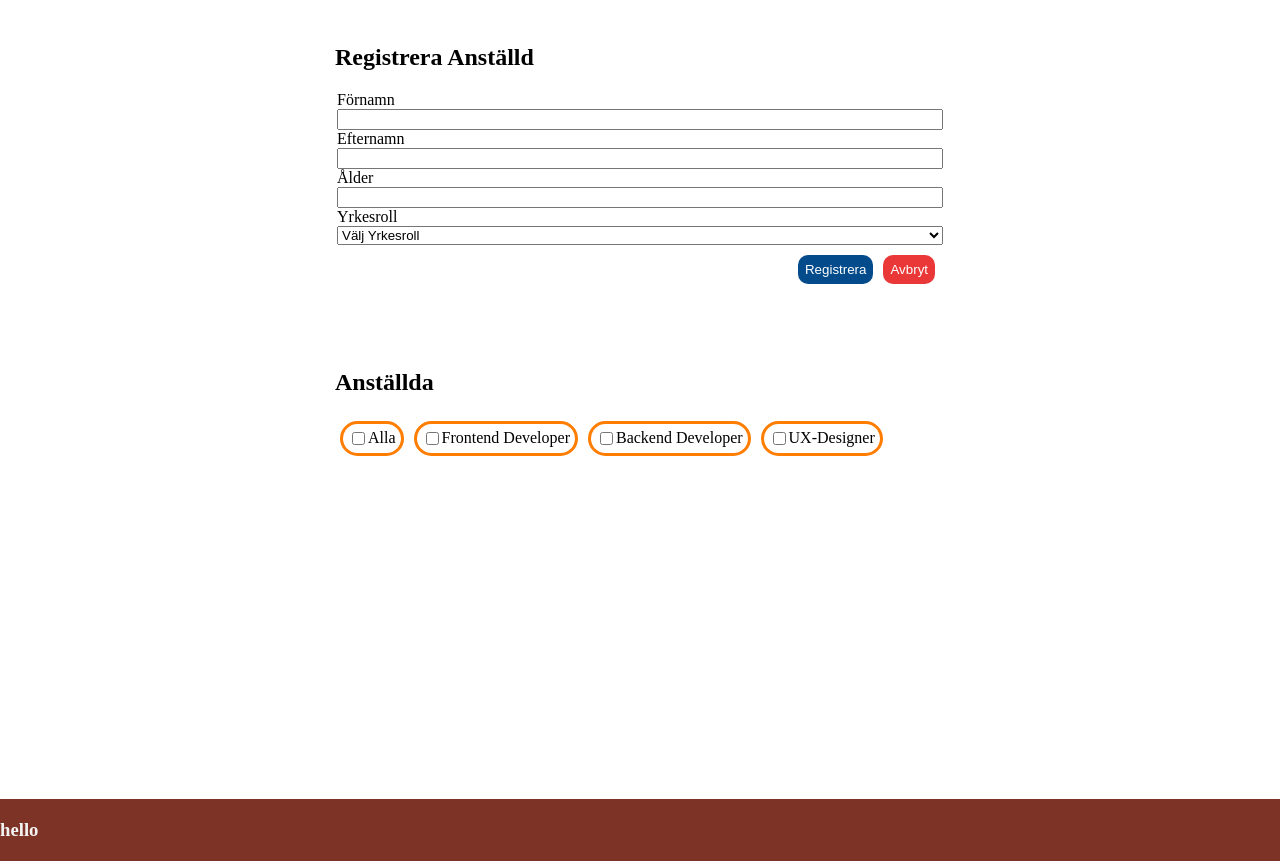
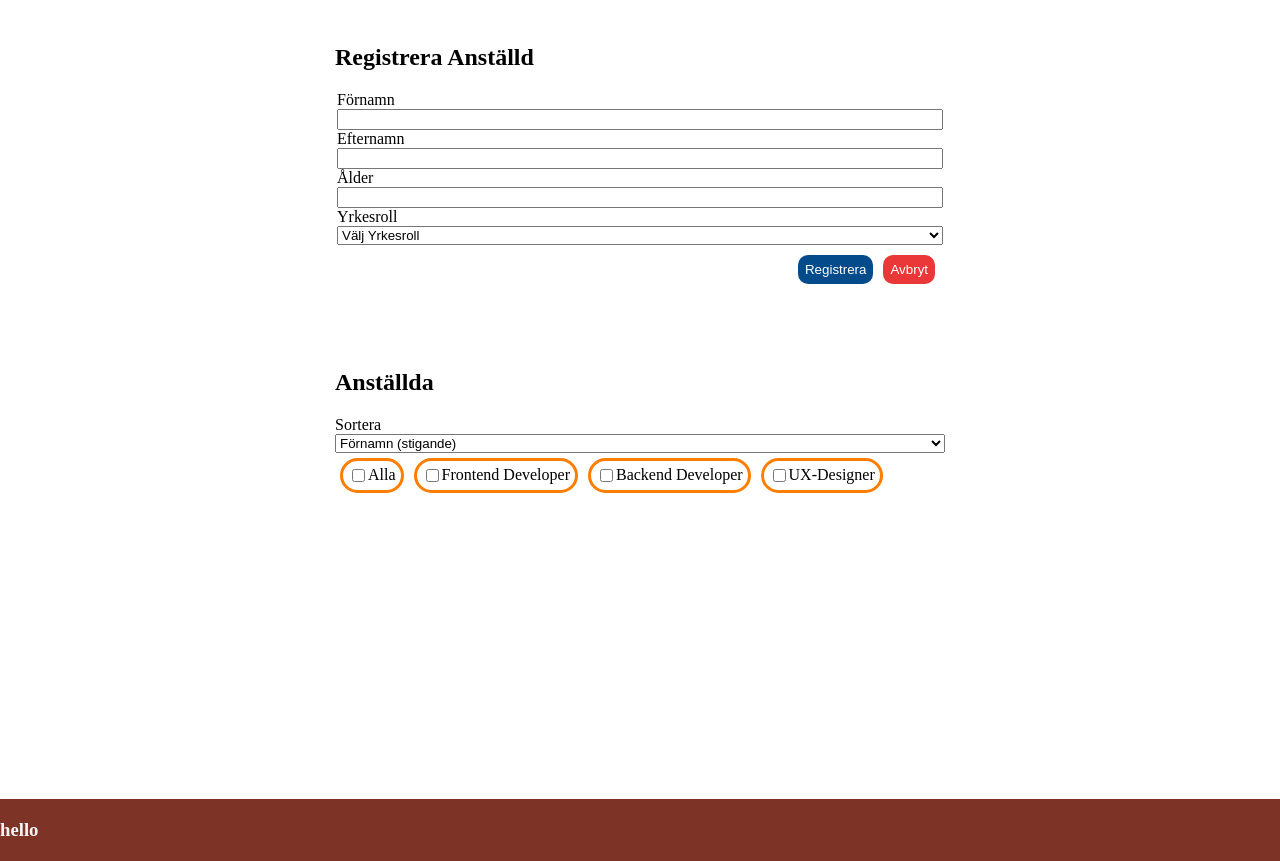
Before and after one commit to Nugget1368/Tech-Company-DOM-Manipulation, a plain HTML site: page index.html in a window 1280 px wide. Shown: the part 78-939 px from the top of the page. Drawn offline with Linux system fonts and the light colour scheme.

Commit message:
Sorting buttons - BuildSort function

```diff
--- a/build.js
+++ b/build.js
@@ -34,5 +34,17 @@ const buildFilter = () => {
     });
 }
 
+const buildSort = () => {
+    let select = document.querySelector("select#sort");
+    let options = ["Förnamn (stigande)", "Förnamn (fallande)", "Ålder (stigande)", "Ålder (fallande)"];
+    options.forEach(option => {
+        let opt = document.createElement("option");
+        opt.value = option;
+        opt.textContent = option;
+        select.append(opt);
+    });
+};
+
 buildDropdown();
 buildFilter();
+buildSort();
--- a/index.html
+++ b/index.html
@@ -30,18 +30,20 @@
           </div>
           <div>
             <label for="profession">Yrkesroll</label>
-            <select name="profession" id="profession"> </select>
+            <select name="profession" id="profession"></select>
           </div>
         </fieldset>
-        <div class="btn-container">
+        <section class="btn-container">
           <button id="register-btn">Registrera</button>
           <button id="cancel-btn">Avbryt</button>
-        </div>
+        </section>
       </div>
       <div class="form">
         <h2>Anställda</h2>
-        <section class="filter-section"> </section>
-        <ul id="employees-list"> </ul>
+        <label for="sort">Sortera</label>
+        <select name="sort" id="sort"></select>
+        <section class="filter-section"></section>
+        <ul id="employees-list"></ul>
       </div>
     </main>
     <footer>
```
